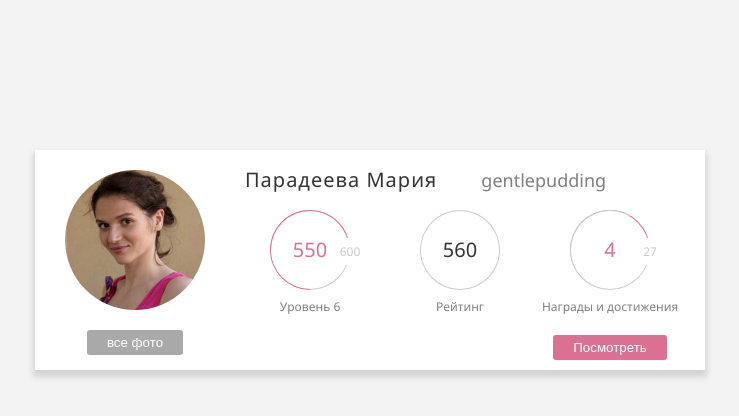
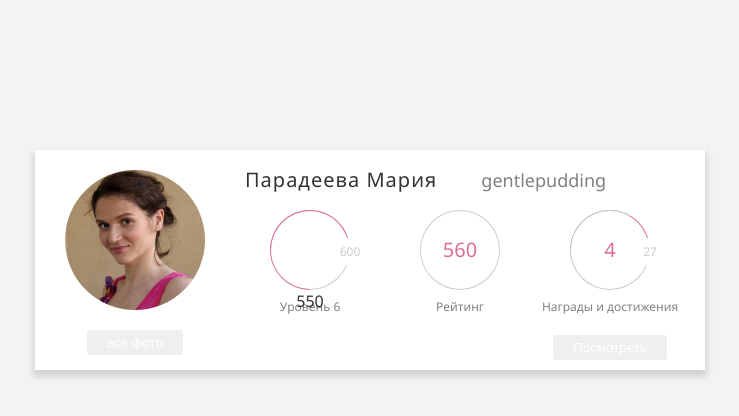
Before and after one commit to gentlepudding/bem-model, a plain HTML site: page index.html in a window 1280 px wide. Shown: the whole page, without its empty margins (270-1009 px from the left). Drawn offline with Linux system fonts and the light colour scheme.

Commit message:
Some changes in html code

```diff
--- a/index.html
+++ b/index.html
@@ -1,5 +1,5 @@
 <!DOCTYPE html>
-<html lang="en">
+<html lang="ru">
 <head>
     <meta charset="UTF-8">
     <meta name="viewport" content="width=device-width, initial-scale=1.0">
@@ -15,18 +15,18 @@
         </div>
         <div class="container__photo">
             <img class="container__photo-image" src="maria.jpg"/>
-            <button class="container__action button button_theme_normal">все фото</button>
+            <button class="container__action button button_theme_secondary">все фото</button>
         </div>
         <div class="container__achievements">
             <div class="container__circle container__circle_p75">
-                <span class="container__circle_result">550</span>
+                <span class="container__result">550</span>
                 <span class="container__circle_index">600</span>
             </div>
             <span class="container__label">Уровень 6</span>
         </div>
         <div class="container__achievements">
             <div class="container__circle container__circle_p0">
-                <span class="container__circle_result container__circle_result_p0 ">560</span>
+                <span class="container__circle_result container__result">560</span>
             </div>
             <span class="container__label">Рейтинг</span>
         </div>
@@ -36,7 +36,7 @@
                 <span class="container__circle_index">27</span>
             </div>
             <span class="container__label">Награды и достижения</span>
-            <button class="container__action button button_theme_look">Посмотреть</button>
+            <button class="container__action button button_theme_primary">Посмотреть</button>
         </div>
     </div>
 </body>
```
